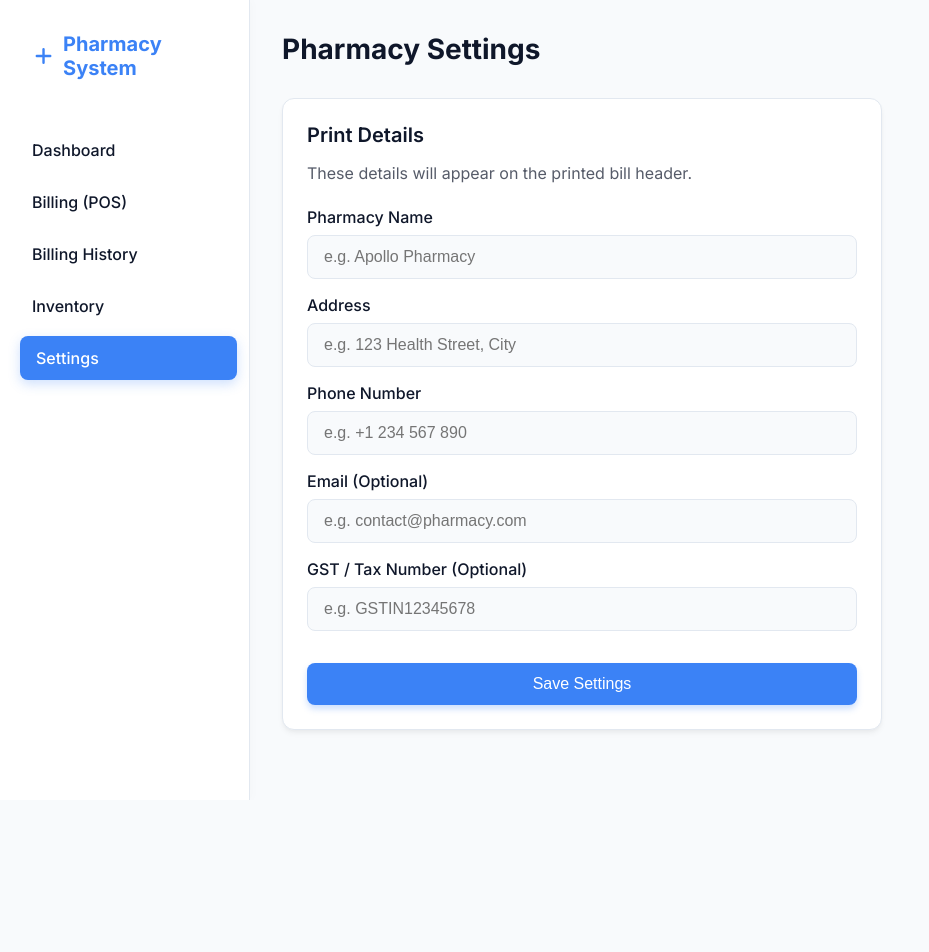
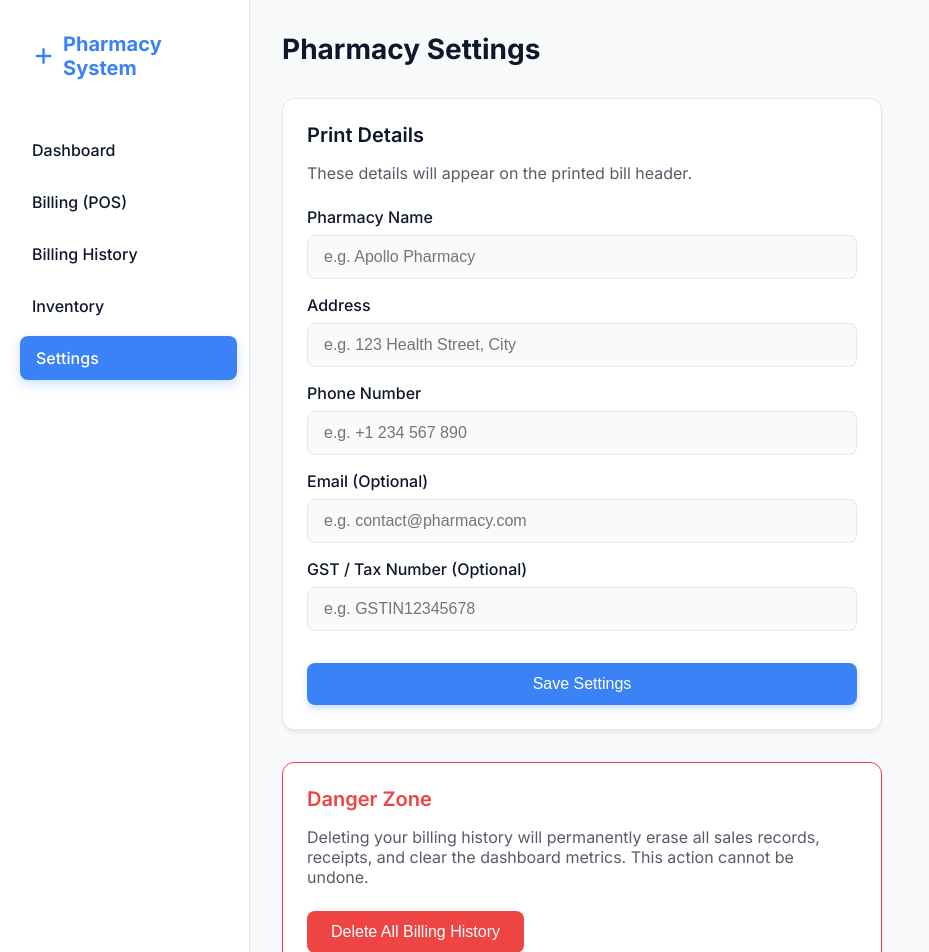
Before and after one commit to K3SARA/pharmacy-system, a Next.js app: page /settings in a window 1280 px wide. Shown: the top 952 px of the page, without its empty margins (0-929 px from the left). Before the commit the page ends 800 px from the top, so only its background shows below. Built offline with nearby package versions, Linux system fonts and the light colour scheme; no server answers; the database is empty.

Commit message:
feat: add danger zone to clear billing history

```diff
--- a/src/app/api/bills/route.ts
+++ b/src/app/api/bills/route.ts
@@ -96,3 +96,18 @@ export async function POST(request: Request) {
     return NextResponse.json({ error: 'Failed to create bill' }, { status: 500 });
   }
 }
+
+export async function DELETE() {
+  try {
+    // Delete all bill items first due to foreign key constraints, then delete bills
+    await prisma.$transaction([
+      prisma.billItem.deleteMany({}),
+      prisma.bill.deleteMany({})
+    ]);
+
+    return new NextResponse(null, { status: 204 });
+  } catch (error) {
+    console.error('Error deleting all bills:', error);
+    return NextResponse.json({ error: 'Failed to delete billing history' }, { status: 500 });
+  }
+}
--- a/src/app/settings/page.tsx
+++ b/src/app/settings/page.tsx
@@ -147,6 +147,34 @@ export default function SettingsPage() {
           </button>
         </form>
       </div>
+
+      <div className="card" style={{ marginTop: '2rem', border: '1px solid var(--danger)' }}>
+        <h2 style={{ marginBottom: '1rem', fontSize: '1.25rem', fontWeight: 600, color: 'var(--danger)' }}>Danger Zone</h2>
+        <p style={{ marginBottom: '1.5rem', color: 'var(--foreground)', opacity: 0.7 }}>
+          Deleting your billing history will permanently erase all sales records, receipts, and clear the dashboard metrics. This action cannot be undone.
+        </p>
+
+        <button
+          className="btn btn-danger"
+          onClick={async () => {
+            if (confirm('Are you ABSOLUTELY sure you want to delete ALL billing history? This cannot be undone.')) {
+              try {
+                const res = await fetch('/api/bills', { method: 'DELETE' });
+                if (res.ok) {
+                  alert('All billing history has been deleted.');
+                } else {
+                  alert('Failed to delete billing history.');
+                }
+              } catch (err) {
+                console.error('Error clearing data:', err);
+                alert('Error connecting to server.');
+              }
+            }
+          }}
+        >
+          Delete All Billing History
+        </button>
+      </div>
     </div>
   );
 }
```
